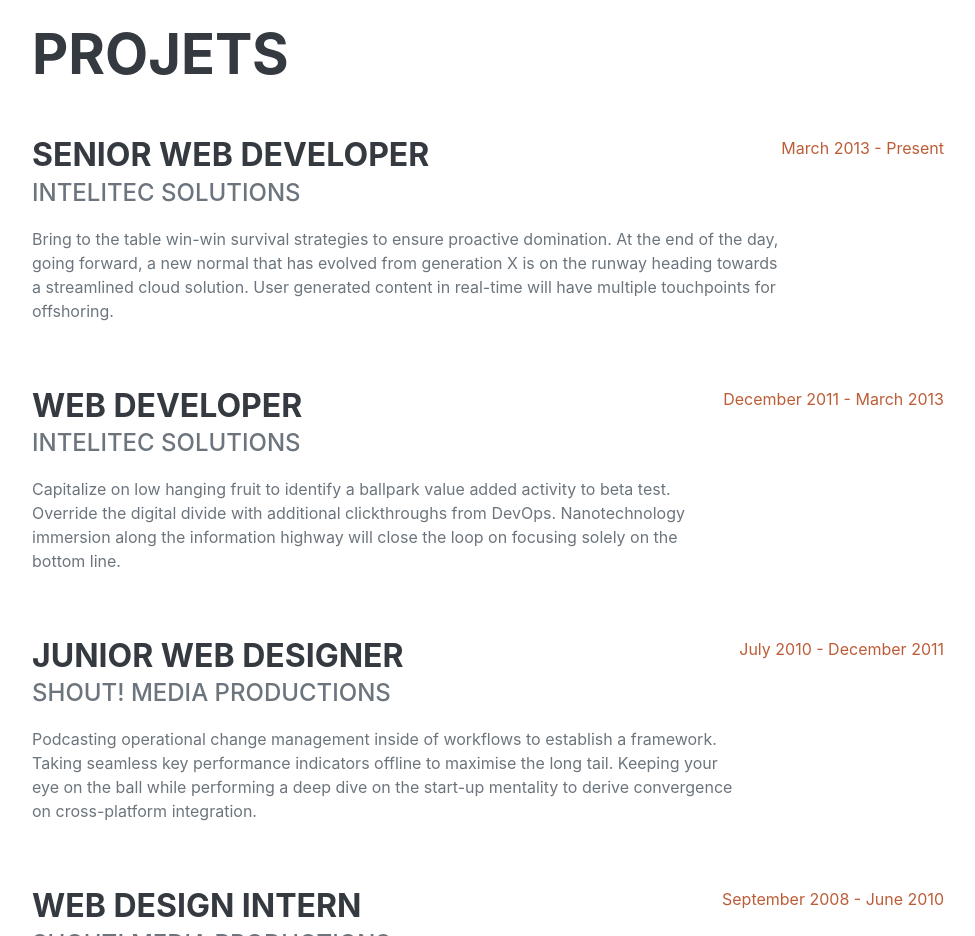
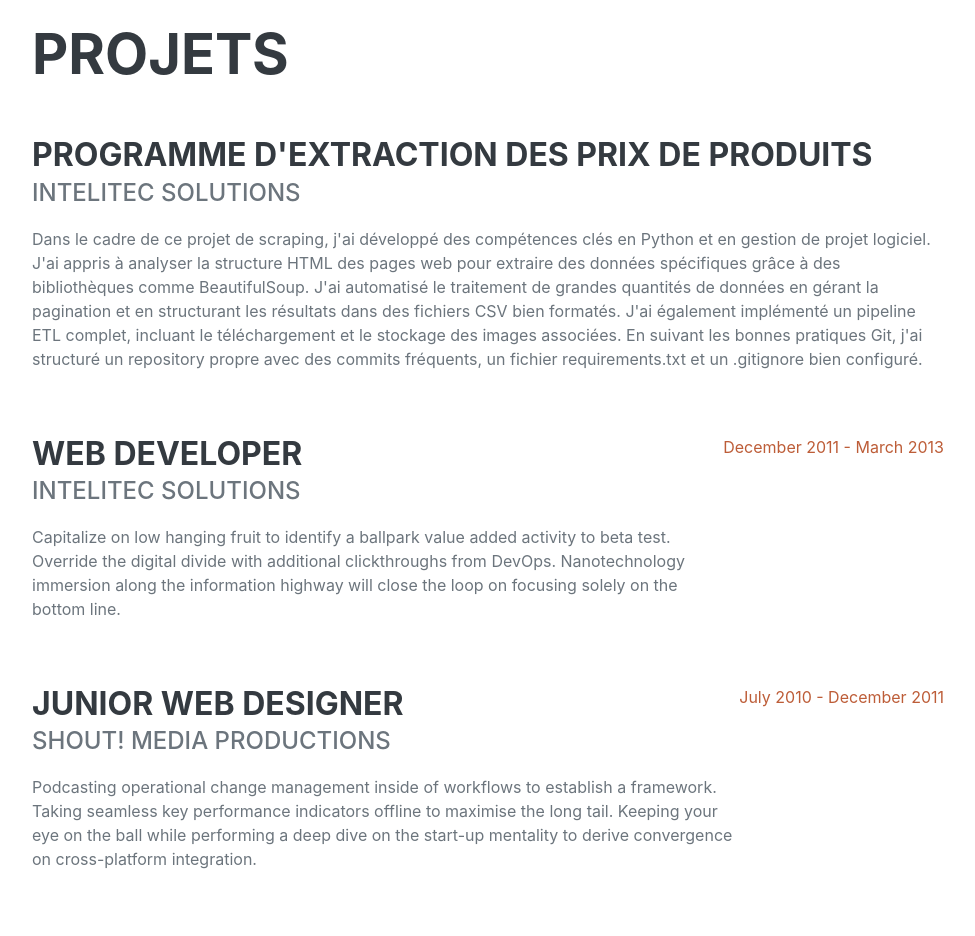
Before and after one commit to AnsiLema/ansilema.github.io, a plain HTML site: page index.html in a window 1280 px wide. Shown: the part 860-1796 px from the top of the page, without its empty margins (288-1263 px from the left). Drawn offline with nearby package versions, Linux system fonts and the light colour scheme; a web font is replaced by a local one.

Commit message:
Update project description in index.html with detailed info
Replaced placeholder text with a comprehensive description of the product pricing extraction project. The update highlights key technical skills, tools used, and best practices followed to enhance clarity and professionalism.

```diff
--- a/index.html
+++ b/index.html
@@ -61,11 +61,19 @@
                     <h2 class="mb-5">Projets</h2>
                     <div class="d-flex flex-column flex-md-row justify-content-between mb-5">
                         <div class="flex-grow-1">
-                            <h3 class="mb-0">Senior Web Developer</h3>
+                            <h3 class="mb-0">Programme d'extraction des prix de produits</h3>
                             <div class="subheading mb-3">Intelitec Solutions</div>
-                            <p>Bring to the table win-win survival strategies to ensure proactive domination. At the end of the day, going forward, a new normal that has evolved from generation X is on the runway heading towards a streamlined cloud solution. User generated content in real-time will have multiple touchpoints for offshoring.</p>
+                            <p>Dans le cadre de ce projet de scraping, j'ai développé des compétences clés en Python
+                                et en gestion de projet logiciel. J'ai appris à analyser la structure HTML des pages
+                                web pour extraire des données spécifiques grâce à des bibliothèques comme
+                                BeautifulSoup. J'ai automatisé le traitement de grandes quantités de données en gérant
+                                la pagination et en structurant les résultats dans des fichiers CSV bien formatés.
+                                J'ai également implémenté un pipeline ETL complet, incluant le téléchargement
+                                et le stockage des images associées. En suivant les bonnes pratiques Git,
+                                j'ai structuré un repository propre avec des commits fréquents,
+                                un fichier requirements.txt et un .gitignore bien configuré. </p>
                         </div>
-                        <div class="flex-shrink-0"><span class="text-primary">March 2013 - Present</span></div>
+                        <div class="flex-shrink-0"><span class="text-primary"></span></div>
                     </div>
                     <div class="d-flex flex-column flex-md-row justify-content-between mb-5">
                         <div class="flex-grow-1">
```
